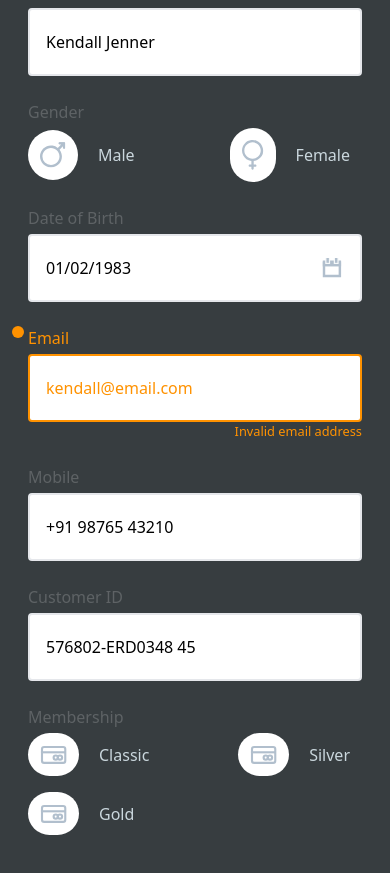
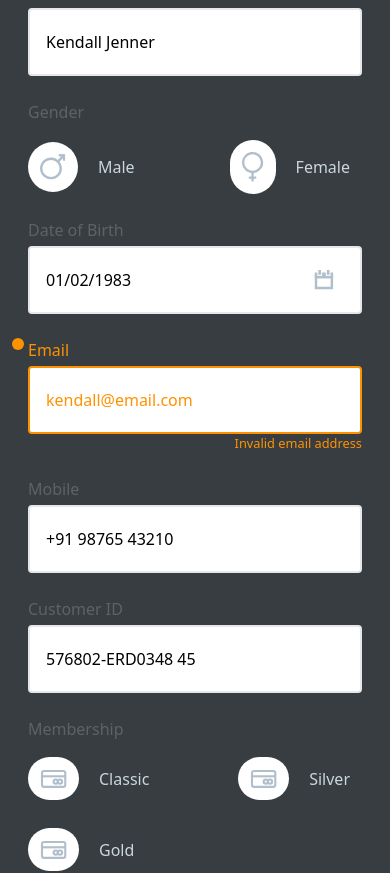
Before and after one commit to ushnuel/platform45, a React (Create React App) app: page / in a window 390 px wide. Shown: the part 920-1793 px from the top of the page. Built offline with nearby package versions, Linux system fonts and the light colour scheme.

Commit message:
Removes type button o rounded icon

```diff
--- a/src/components/form.jsx
+++ b/src/components/form.jsx
@@ -61,7 +61,7 @@ const Form = () => {
       <div className="md:flex md:items-center md:mb-3 mb-6">
         <Label label="Date of Birth" />
         <div className="md:w-2/3 relative flex items-center justify-end">
-          <img src={calender} alt="calender" className='absolute pointer-events-none mr-5' />
+          <img src={calender} alt="calender" className='absolute pointer-events-none mr-7 sm:mr-5' />
           <Input
             onChange={(e) => setDateOfBirth(e.target.value)}
             value={dateOfBirth}
--- a/src/components/rounded_icon.jsx
+++ b/src/components/rounded_icon.jsx
@@ -5,7 +5,7 @@ const RoundedIcon = (props) => {
   const IconObject = props.icon ? { icon: props.icon, inputType: "gender" } : { icon: card, inputType: "membership" };
 
   return (
-    <div type='button' className={`${props.className} flex items-center mr-3`} onClick={props.onClick}>
+    <div className={`${props.className} flex items-center mr-3 mt-3`} onClick={props.onClick}>
       <div className={'bg-white md:bg-paleGrey hover:bg-cloudyBlue rounded-full justify-center flex items-center '
        + (props.selected ? "bg-cloudyBlue md:bg-cloudyBlue" : "")}>
         <img src={IconObject.icon} alt="alt" className={'w-4/5 m-3 ' + (IconObject.inputType === "membership" ? "md:w-3/5 md:mx-4" : "md:mx-2 md:w-2/5")} />
```
